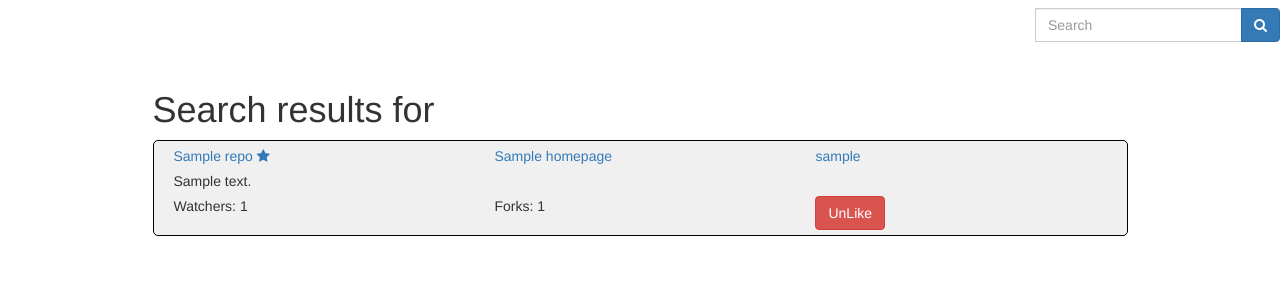
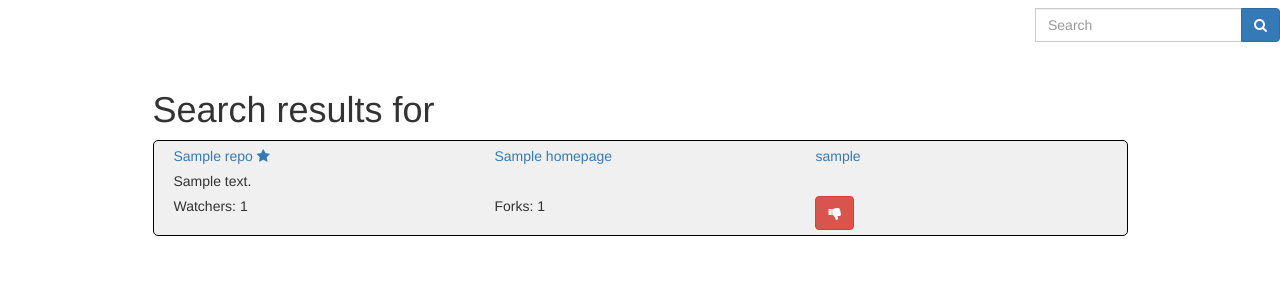
Before and after one commit to random-char/github-browser, a Yii app: template views/site/search.php in a window 1280 px wide. Shown: the top 300 px of the page. Run offline with PHP 8.4 and a stand-in for Yii, Linux system fonts and the light colour scheme; the template is opened without the code that fills it: most values are stand-ins (such as "Sample title", 1, 10 or a date in 2020); form fields are guessed from the names that the template uses; data that the repository does not hold is empty; some libraries are stand-ins or nearby versions.

Commit message:
changed like buttons to have icons on them

```diff
--- a/views/site/search.php
+++ b/views/site/search.php
@@ -60,8 +60,8 @@ $this->title = 'Mobidev is cool indeed :^)';
                     <div class="col-xs-4">
                         <?php
                         echo Html::button(
-                            $isLiked ? 'UnLike' : 'Like',
-                            ['class' => 'btn ' . ($isLiked ? 'btn-danger' : 'btn-success'), 'data-name' => $repoData->full_name, 'onclick' => "vote(this, 'repo')"]);
+                            $isLiked ? '<i class="fa fa-thumbs-down" aria-hidden="true"></i>' : '<i class="fa fa-thumbs-up" aria-hidden="true"></i>',
+                            ['class' => 'btn btn-no-padding ' . ($isLiked ? 'btn-danger' : 'btn-success'), 'data-name' => $repoData->full_name, 'onclick' => "vote(this, 'repo')"]);
                         ?>
                     </div>
                 </div>
```
Also changed, not shown: views/site/user.php (+12 -16 lines), views/site/view.php (+3 -4 lines).
